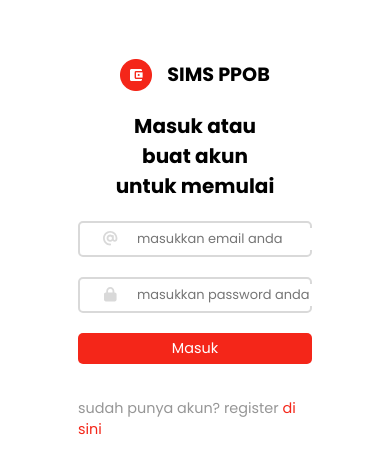
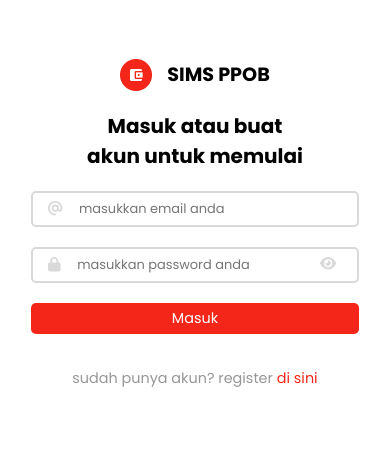
Before and after one commit to erickyudha/sims-ppob-erickyudha, a React (Create React App) app: page /login in a window 390 px wide. Shown: the top 474 px of the page. Built offline with nearby package versions, Linux system fonts and the light colour scheme.

Commit message:
Fix minor css bug

```diff
--- a/src/components/InputBox.scss
+++ b/src/components/InputBox.scss
@@ -4,10 +4,14 @@
     border: solid 2px $theme-grey-color;
     padding: 10px;
     border-radius: 5px;
-    display: grid;
-    grid-template-columns: 50px auto 50px;
-    justify-items: center;
+    // display: grid;
+    // grid-template-columns: 50px auto 50px;
+    // justify-items: center;
+    // align-items: center;
+
+    display: flex;
     align-items: center;
+    gap: 15px;
 
     font-size: 1rem;
     width: 100%;
@@ -17,6 +21,7 @@
 
     svg {
         color: $theme-grey-color;
+        margin-left: 3%;
     }
 
     .error {
@@ -35,6 +40,7 @@
         justify-self: stretch;
         font-size: 0.9em;
         box-sizing: border-box;
+        width: 100%;
 
         // Remove default styling on focus
         &:focus {
@@ -75,6 +81,7 @@
 
     span {
         background: none;
+        margin-right: 5%;
 
         &:hover {
             cursor: pointer;
--- a/src/components/Services.scss
+++ b/src/components/Services.scss
@@ -53,7 +53,7 @@
     }
 
     @media (max-width: 768px) {
-        gap: 20px;
+        gap: 5px;
         font-size: 0.9em;
     }
 }
--- a/src/layout/AuthLayout.scss
+++ b/src/layout/AuthLayout.scss
@@ -23,7 +23,7 @@
     }
 
     @media (max-width: 768px) {
-        padding: 15% 20%;
+        padding: 15% 8%;
     }
 }
 
--- a/src/pages/Topup.scss
+++ b/src/pages/Topup.scss
@@ -8,13 +8,16 @@
 
     form {
         margin-top: 50px;
+        box-sizing: border-box;
+
+        display: flex;
+        gap: 20px;
+
 
         @media (max-width: 768px) {
             margin-top: 20px;
+            gap: 0;
         }
-
-        display: flex;
-        gap: 20px;
 
         .left,
         .right {
```
